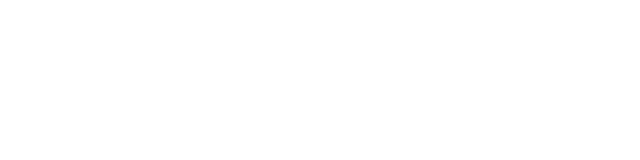
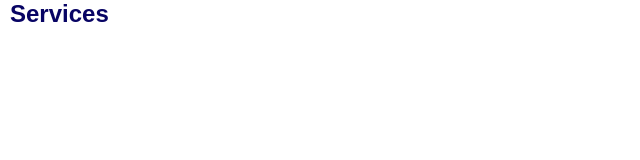
Before and after one commit to AshenIsuruWijesuriya/Samson-Cricket-WebApp, a React (Create React App) app in the folder frontend/: page /services in a window 1280 px wide. Before the commit this address had no page. Shown: the top 160 px of the page, without its empty margins (0-640 px from the left). Built offline with nearby package versions, Linux system fonts and the light colour scheme; the HTML template or start-up script is replaced by a standard one.

Commit message:
Create Service Folder js

```diff
--- /dev/null
+++ b/frontend/src/Pages/Services/Service.js
@@ -0,0 +1,13 @@
+import React from 'react'
+
+
+const Services  = () => {
+    return(
+        <div>
+
+        <h1>Services</h1>
+        </div>
+    )
+};
+
+export default Services;
--- a/frontend/src/Router/Routes.js
+++ b/frontend/src/Router/Routes.js
@@ -3,6 +3,7 @@
 import Home from '../Pages/Home';
 import Shop from '../Pages/Shop/Shop';
 import Coaching from '../Pages/Coaching/Coaching';
+import Services from '../Pages/Services/Service';
 import SignIn from '../Pages/SignIn';
 
 const AppRoutes = () => {
@@ -12,6 +13,7 @@
                 <Route path="/" element={<Home />} />
                 <Route path="/shop" element={<Shop />} />
                 <Route path="/coaching" element={<Coaching />} />
+                <Route path="/services" element={<Services />} />
 
                 <Route path="/signIn" element={<SignIn />} />
             </RouterRoutes>
```
